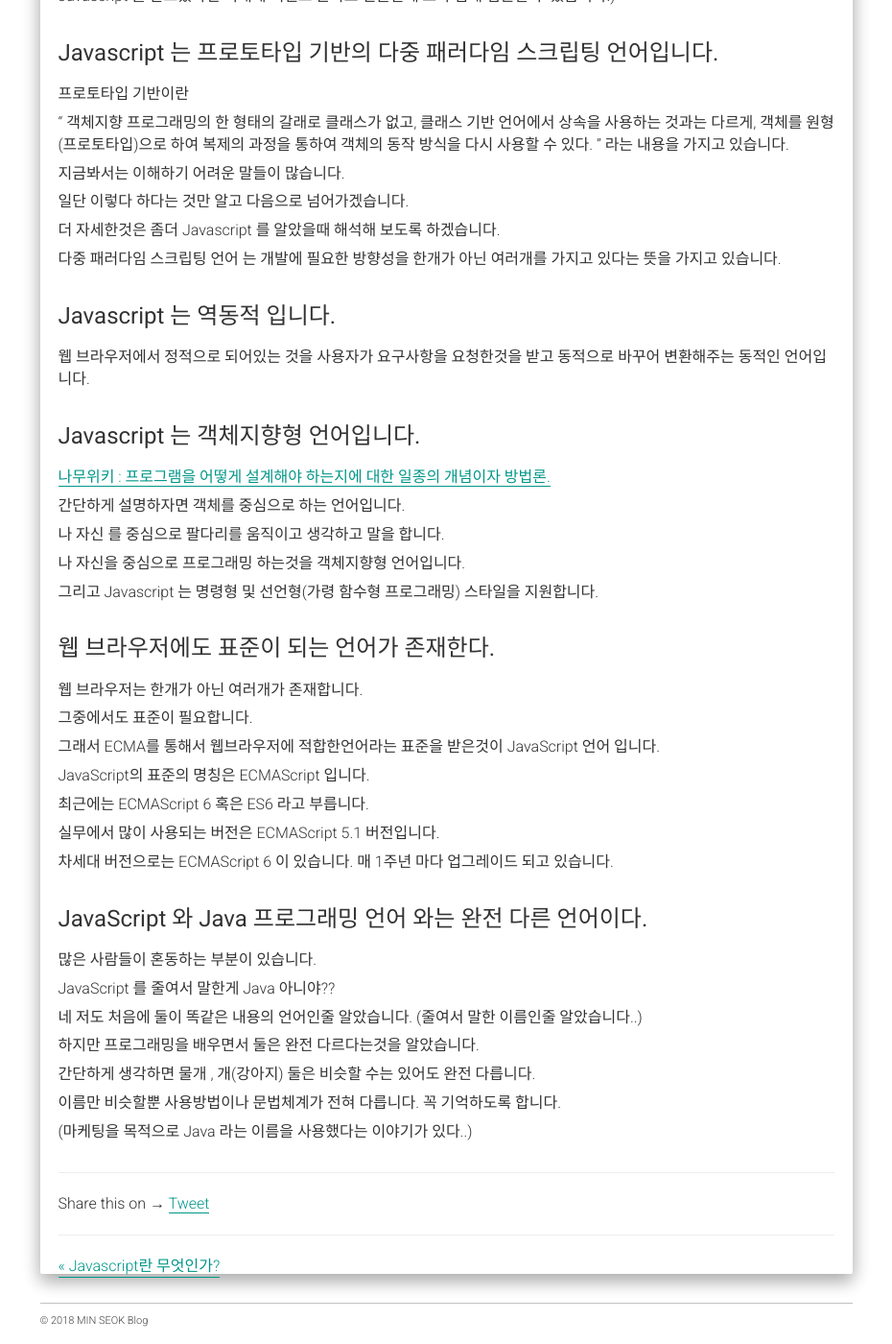
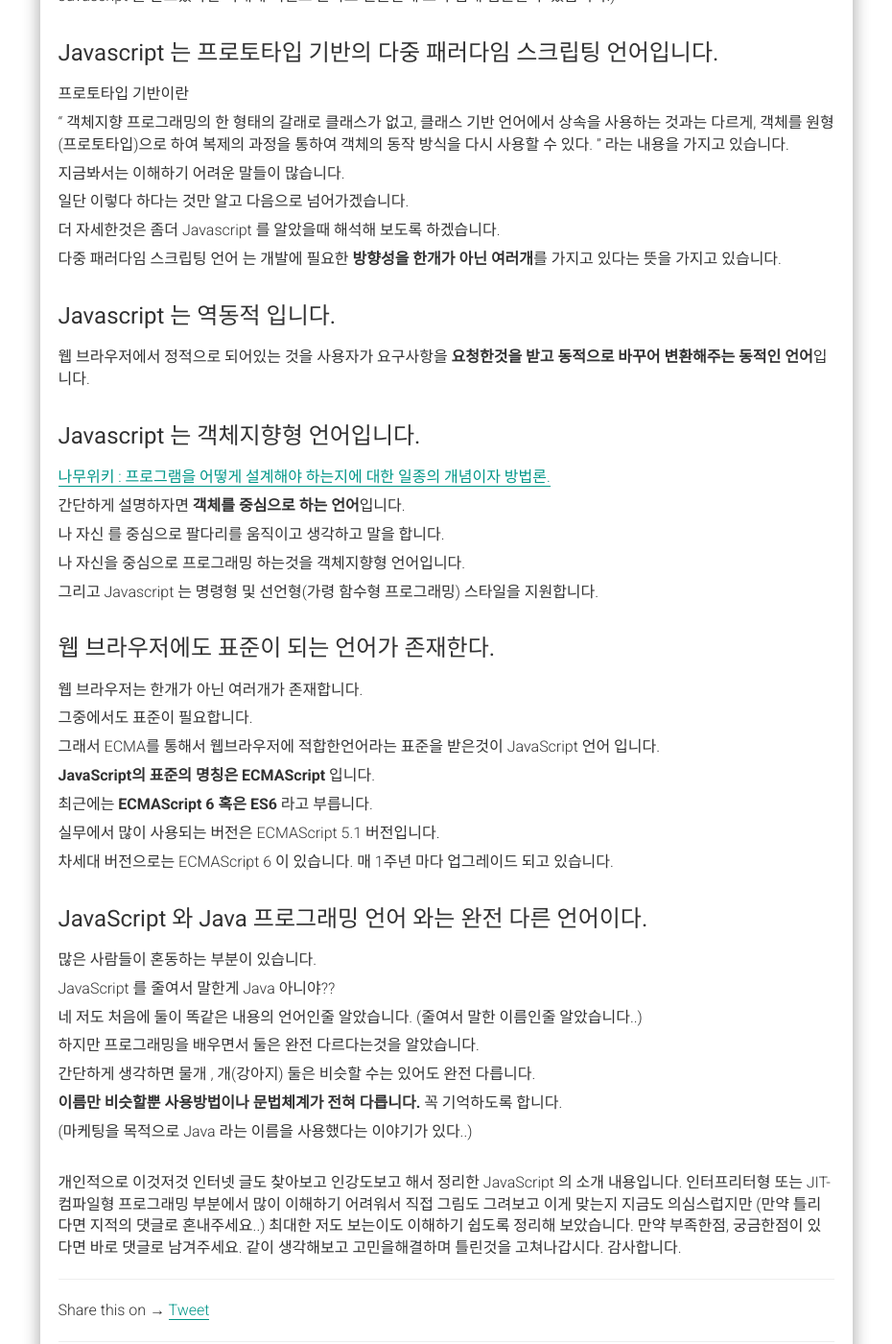
Before and after one commit to alalstjr/promote.github.io, a Jekyll site: the page built from _posts/2018-08-22-Javascript의 특징 및 소개.md, in a window 1280 px wide and 1400 px high, scrolled down 1561 px. Shown: the whole window at 96% size, without its empty margins (321-1251 px from the left). Built offline with Jekyll 4.4.1, drawn with Linux system fonts in a browser that asks for light colours; nearby versions of some CDN libraries; our own code applies the rules of GitHub Pages for plain Markdown files; comment, search, counter and statistics services are not loaded; some of the changed text lies outside the part shown.

Commit message:
Update 2018-08-22-Javascript의 특징 및 소개.md

```diff
--- a/_posts/2018-08-22-Javascript의 특징 및 소개.md
+++ b/_posts/2018-08-22-Javascript의 특징 및 소개.md
@@ -10,13 +10,13 @@
 
 <div class="box">
   Javascript는 많은 내용을 가지고있는 언어입니다.
-  HTML 이나 CSS 같은 표현하는 것이 아니기때문에 많은 논리를 필요로하는 프로그래밍 언어입니다.
+  HTML 이나 CSS 같은 표현하는 것이 아니기때문에 <strong>많은 논리를 필요로하는 프로그래밍 언어</strong>입니다.
 </div>
 <div class="box">
   <div class="small-title">Javascript 는 (JS) 라 불리며 인터프리터형 또는 JIT-컴파일형 프로그래밍 입니다.</div>
-  <p>컴파일형 이라는것은 (해석기, 번역) 라는 의미로 한번 내용을 번역하면 빠르게 해당내용을 다시 읽어올수 있습니다.</p>
-  <p>인터프리터형이라는것은 (통역) 이라는 의미로 내용을 듣고 해석하고 상대방이 알아들을 수 있는 언어로 다시 바꾸어 보여줍니다.</p>
-  <p>상대적으로 컴파일형 보다는 인터프리터형이 느린형태를 가집니다.</p>
+  <p>컴파일형 이라는것은 (해석기, 번역) 라는 의미로 <strong>한번 내용을 번역하면 빠르게 해당내용을 다시 읽어올수 있습니다.</strong></p>
+  <p>인터프리터형이라는것은 (통역) 이라는 의미로 내용을 듣고 해석하고 <strong>상대방이 알아들을 수 있는 언어로 다시 바꾸어</strong> 보여줍니다.</p>
+  <p>상대적으로 컴파일형 보다는 <strong>인터프리터형이 느린형태</strong>를 가집니다.</p>
 </div>
 <div class="box">
   <div class="small-title"> Javascript 는 웹브라우저에서 작동하고 있습니다.</div>
@@ -39,7 +39,7 @@
 </div>
 <div class="box">
   <div class="small-title">주로 웹 페이지를 위한 스크립팅 언어로 알려져 있습니다.</div>
-  <p>최근에는 클라이언트사이드가 아니라 서버사이드 언어로 Javascript 가 사용되고 있습니다. 바로 유명한 <a href="https://ko.wikipedia.org/wiki/Node.js">Node.js</a> 입니다. Javascript 를 알고있다면 미래에 백엔드 분야로 진출할때 보다 쉽게 접근할 수 있습니다.)</p>
+  <p>최근에는 클라이언트사이드가 아니라 <strong>서버사이드 언어로 Javascript 가 사용</strong>되고 있습니다. 바로 유명한 <a href="https://ko.wikipedia.org/wiki/Node.js">Node.js</a> 입니다. Javascript 를 알고있다면 미래에 백엔드 분야로 진출할때 보다 쉽게 접근할 수 있습니다.)</p>
 </div>
 <div class="box">
   <div class="small-title">Javascript 는 프로토타입 기반의 다중 패러다임 스크립팅 언어입니다.</div>
@@ -49,18 +49,18 @@
   <p>지금봐서는 이해하기 어려운 말들이 많습니다. </p>
   <p>일단 이렇다 하다는 것만 알고 다음으로 넘어가겠습니다.</p>
   <p>더 자세한것은 좀더 Javascript 를 알았을때 해석해 보도록 하겠습니다.</p>
-  <p>다중 패러다임 스크립팅 언어 는 개발에 필요한 방향성을 한개가 아닌 여러개를 가지고 있다는 뜻을 가지고 있습니다.</p>
+  <p>다중 패러다임 스크립팅 언어 는 개발에 필요한 <strong>방향성을 한개가 아닌 여러개</strong>를 가지고 있다는 뜻을 가지고 있습니다.</p>
 </div>
 <div class="box">
   <div class="small-title">Javascript 는 역동적 입니다.</div>
-  웹 브라우저에서 정적으로 되어있는 것을 사용자가 요구사항을 요청한것을 받고 동적으로 바꾸어 변환해주는 동적인 언어입니다.
+  웹 브라우저에서 정적으로 되어있는 것을 사용자가 요구사항을 <strong>요청한것을 받고 동적으로 바꾸어 변환해주는 동적인 언어</strong>입니다.
 </div>
 <div class="box">
   <div class="small-title">Javascript 는 객체지향형 언어입니다.</div>
   <p>
     <a href="https://namu.wiki/w/%EA%B0%9D%EC%B2%B4%20%EC%A7%80%ED%96%A5%20%ED%94%84%EB%A1%9C%EA%B7%B8%EB%9E%98%EB%B0%8D" >나무위키 : 프로그램을 어떻게 설계해야 하는지에 대한 일종의 개념이자 방법론.</a>
   </p>
-  <p>간단하게 설명하자면 객체를 중심으로 하는 언어입니다.</p>
+  <p>간단하게 설명하자면 <strong>객체를 중심으로 하는 언어</strong>입니다.</p>
   <p>나 자신 를 중심으로 팔다리를 움직이고 생각하고 말을 합니다.</p>
   <p>나 자신을 중심으로 프로그래밍 하는것을 객체지향형 언어입니다.</p>
   <p>그리고 Javascript 는 명령형 및 선언형(가령 함수형 프로그래밍) 스타일을 지원합니다.</p>
@@ -70,8 +70,8 @@
   <p>웹 브라우저는 한개가 아닌 여러개가 존재합니다.</p>
   <p>그중에서도 표준이 필요합니다. </p>
   <p>그래서 ECMA를 통해서 웹브라우저에 적합한언어라는 표준을 받은것이 JavaScript 언어 입니다. </p>
-  <p>JavaScript의 표준의 명칭은 ECMAScript 입니다.</p>
-  <p>최근에는 ECMAScript 6 혹은 ES6 라고 부릅니다. </p>
+  <p><strong>JavaScript의 표준의 명칭은 ECMAScript</strong> 입니다.</p>
+  <p>최근에는 <strong>ECMAScript 6 혹은 ES6</strong> 라고 부릅니다. </p>
   <p>실무에서 많이 사용되는 버전은 ECMAScript 5.1 버전입니다.</p>
   <p>차세대 버전으로는 ECMAScript 6 이 있습니다. 매 1주년 마다 업그레이드 되고 있습니다.</p>
 </div>
@@ -82,6 +82,14 @@
   <p>네 저도 처음에 둘이 똑같은 내용의 언어인줄 알았습니다. (줄여서 말한 이름인줄 알았습니다..)</p>
   <p>하지만 프로그래밍을 배우면서 둘은 완전 다르다는것을 알았습니다.</p>
   <p>간단하게 생각하면 물개 , 개(강아지) 둘은 비슷할 수는 있어도 완전 다릅니다. </p>
-  <p>이름만 비슷할뿐 사용방법이나 문법체계가 전혀 다릅니다. 꼭 기억하도록 합니다.</p>
+  <p><strong>이름만 비슷할뿐 사용방법이나 문법체계가 전혀 다릅니다.</strong> 꼭 기억하도록 합니다.</p>
   <p>(마케팅을 목적으로 Java 라는 이름을 사용했다는 이야기가 있다..)</p>
 </div>
+<div class="box-min">
+  개인적으로 이것저것 인터넷 글도 찾아보고 인강도보고 해서 정리한 JavaScript 의 소개 내용입니다.
+  인터프리터형 또는 JIT-컴파일형 프로그래밍 부분에서 많이 이해하기 어려워서 직접 그림도 그려보고 이게 맞는지 지금도 의심스럽지만
+  (만약 틀리다면 지적의 댓글로 혼내주세요..) 최대한 저도 보는이도 이해하기 쉽도록 정리해 보았습니다.
+  만약 부족한점, 궁금한점이 있다면 바로 댓글로 남겨주세요.
+  같이 생각해보고 고민을해결하며 틀린것을 고쳐나갑시다.
+  감사합니다.
+</div>
```
